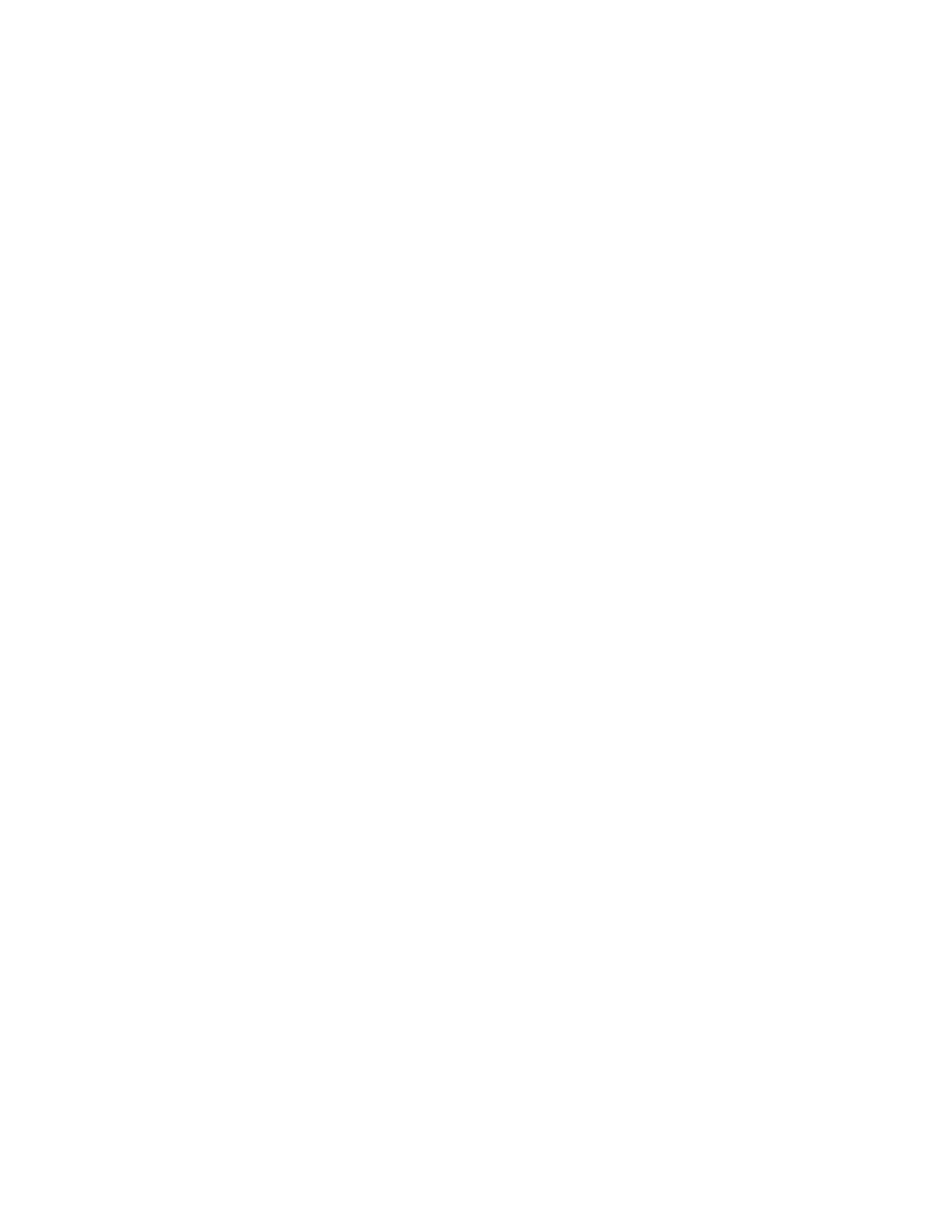
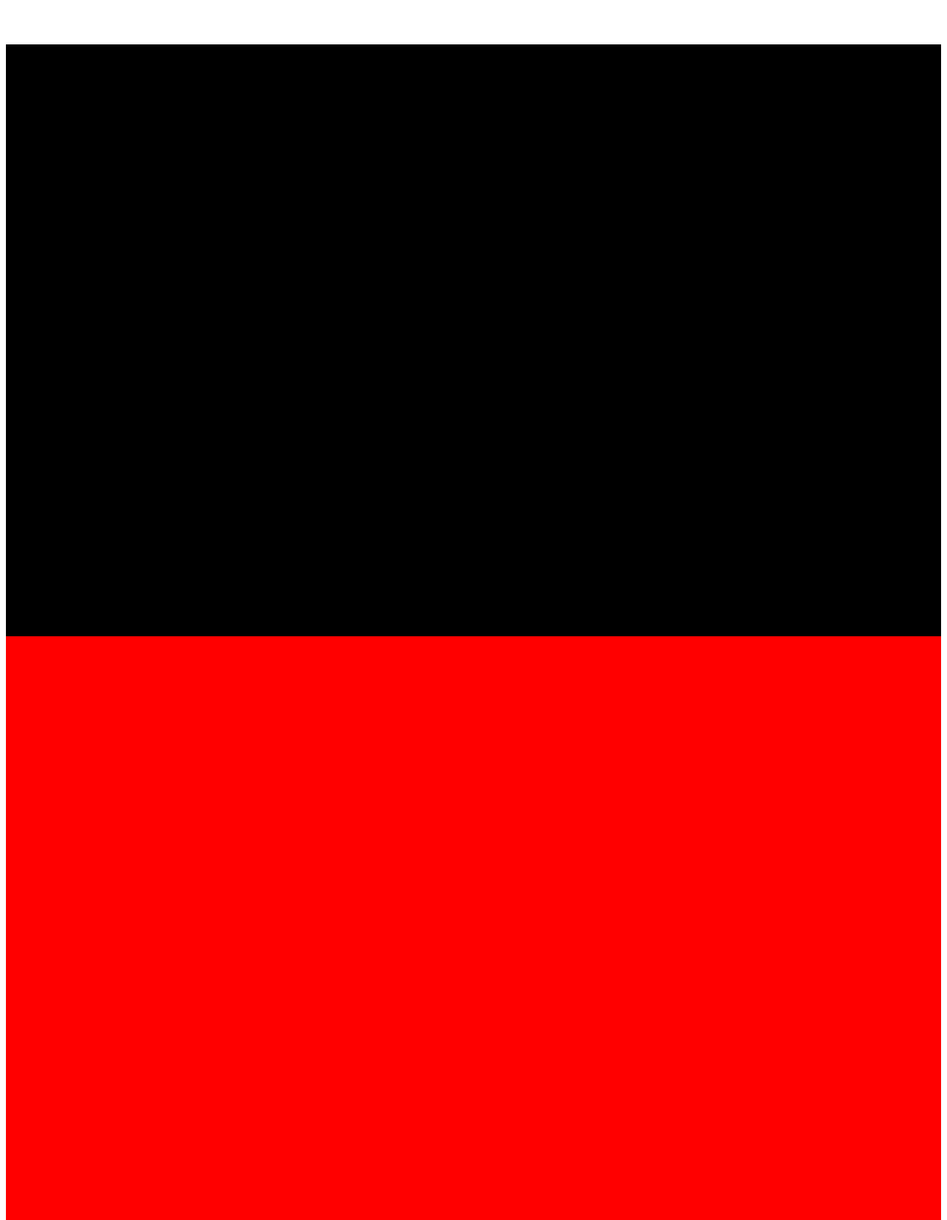
Before and after one commit to BerkCanpolat/Framer-Motion-Learn, a React (Vite) app: page / in a window 1280 px wide. Shown: the part 1148-2797 px from the top of the page at 74% size. Before the commit the page ends 816 px from the top, so only its background shows below. Built offline with nearby package versions, Linux system fonts and the light colour scheme.

Commit message:
implement scroll-triggered animations using useInView hook

```diff
--- a/src/App.jsx
+++ b/src/App.jsx
@@ -1,6 +1,7 @@
 import Animationcontrols from "./Components/Animationcontrols"
 import BasicsOfMotion from "./Components/BasicsOfMotion"
 import Gestures from "./Components/Gestures"
+import ViewBasedAnimations from "./Components/ViewBasedAnimations"
 import Practice from "./Practice/Practice"
 
 
@@ -11,7 +12,8 @@
       {/* <BasicsOfMotion /> */}
       {/* <Practice /> */}
       {/* <Gestures /> */}
-      <Animationcontrols />
+      {/* <Animationcontrols /> */}
+      <ViewBasedAnimations />
     </>
   )
 }
--- /dev/null
+++ b/src/Components/ViewBasedAnimations.jsx
@@ -0,0 +1,30 @@
+import React, { useEffect, useRef } from 'react'
+import { motion, useInView } from "motion/react"
+
+
+const ViewBasedAnimations = () => {
+    const ref = useRef(null);
+    const isInView = useInView(ref, { once: true });
+
+    useEffect(() => {
+        console.log("Is in view ->", isInView)
+    }, [isInView])
+
+  return (
+    <>
+    <div style={{height: "150vh"}}/>
+    <motion.div
+    style={{height: "100vh", background: "black"}}
+    initial={{ opacity: 0 }}
+    whileInView={{ opacity: 1 }}
+    transition={{ duration: 1 }}
+    />
+        <div
+        ref={ref}
+        style={{height: "100vh", background: isInView ? "red" : "blue", transition: "1s background"}}
+        />
+    </>
+  )
+}
+
+export default ViewBasedAnimations
```
